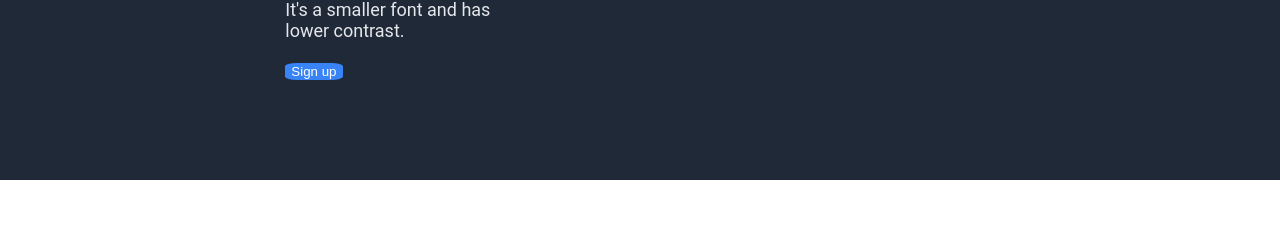
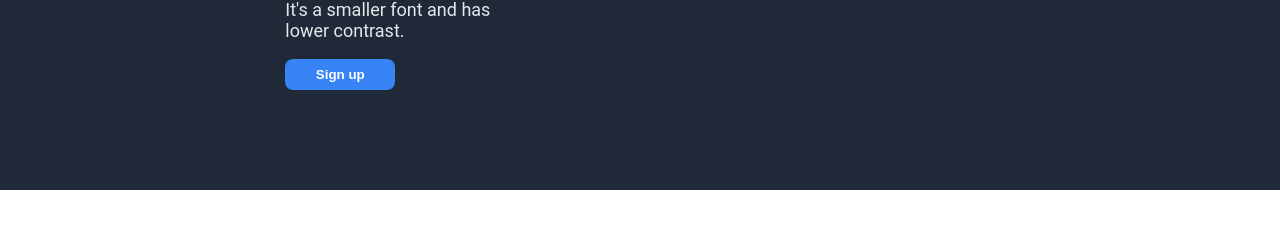
Before and after one commit to nieroglyph/landingpage, a plain HTML site: page index.html in a window 1280 px wide. Shown: the part 524-752 px from the top of the page. Drawn offline with Linux system fonts and the light colour scheme.

Commit message:
fix button

```diff
--- a/style.css
+++ b/style.css
@@ -1,5 +1,5 @@
 body {
-    font-family: "roboto", sans-serif;
+    font-family: 'roboto', sans-serif;
     margin: 0;
 }
 
@@ -48,7 +48,10 @@ a, .home h1 {
 
 button {
     background-color: #3883F6;
-    border-radius: 20%;
+    border-radius: 8px;
     color: white;
+    padding: 8px;
+    width: 110px;
     border: none;
+    font-weight: bold;
 }
```
